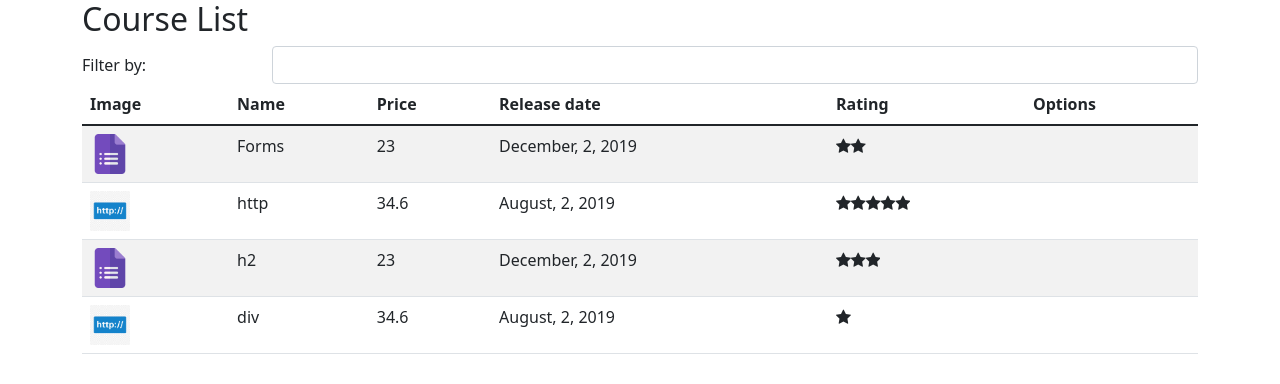
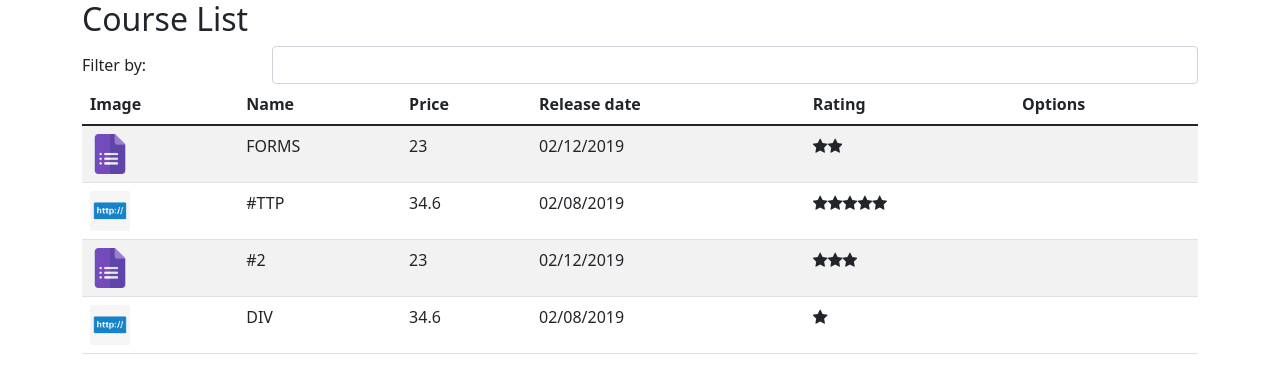
Before and after one commit to ebolzan/manager-course, an Angular app: page / in a window 1280 px wide. Shown: the top 384 px of the page. Built offline with nearby package versions, Linux system fonts and the light colour scheme.

Commit message:
created pipe example - lesson

```diff
--- a/src/app/app.module.ts
+++ b/src/app/app.module.ts
@@ -5,12 +5,14 @@ import { FormsModule } from '@angular/forms';
 import { AppComponent } from './app.component';
 import { CourseListComponent } from './courses/course-list.component';
 import { StarComponent } from './star/star.component';
+import { ReplacePipe } from './pipe/replace.pite';
 
 @NgModule({
   declarations: [
     AppComponent,
     CourseListComponent,
-    StarComponent
+    StarComponent,
+    ReplacePipe
   ],
   imports: [
     BrowserModule,
--- a/src/app/courses/course-list.component.html
+++ b/src/app/courses/course-list.component.html
@@ -24,9 +24,9 @@
   <tbody>
     <tr *ngFor="let course of filteredCourses">
       <td><img [src]="course.imageUrl" width="40" height="40"></td>
-      <td>{{course.name}}</td>
+      <td>{{course.name | uppercase| replace :'H':'#'}}</td>
       <td>{{course.price}}</td>
-      <td>{{course.releaseDate}}</td>
+      <td>{{course.releaseDate | date : 'dd/MM/yyyy'}}</td>
       <td>
         <app-star [rating]="course.rating"></app-star>
       </td>
--- /dev/null
+++ b/src/app/pipe/replace.pite.ts
@@ -0,0 +1,15 @@
+import { Pipe, PipeTransform } from "@angular/core";
+
+
+@Pipe(
+  {
+    name: 'replace',
+  }
+)
+export class ReplacePipe implements PipeTransform{
+
+  transform(value: string, char: string, valueToReplace:string){
+      return value.replace(char, valueToReplace);
+  }
+
+}
```
